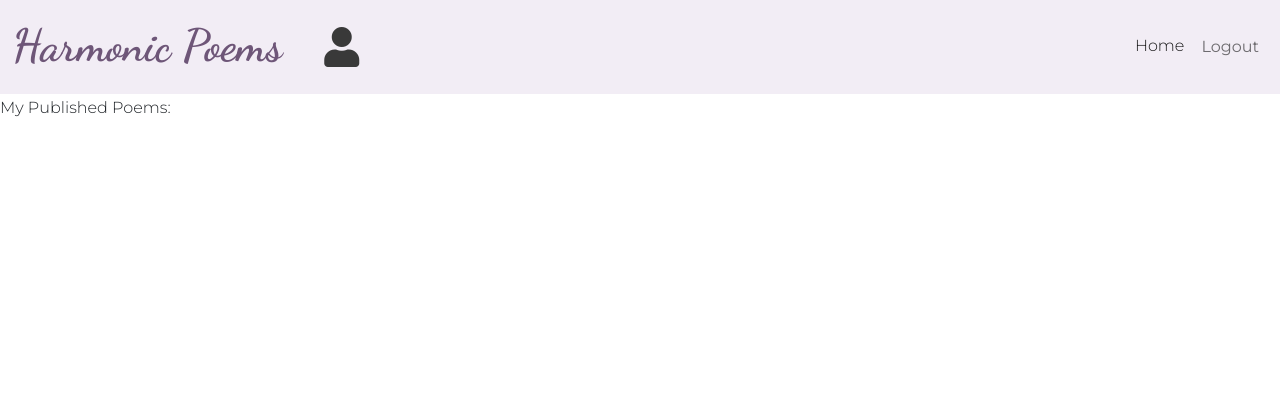
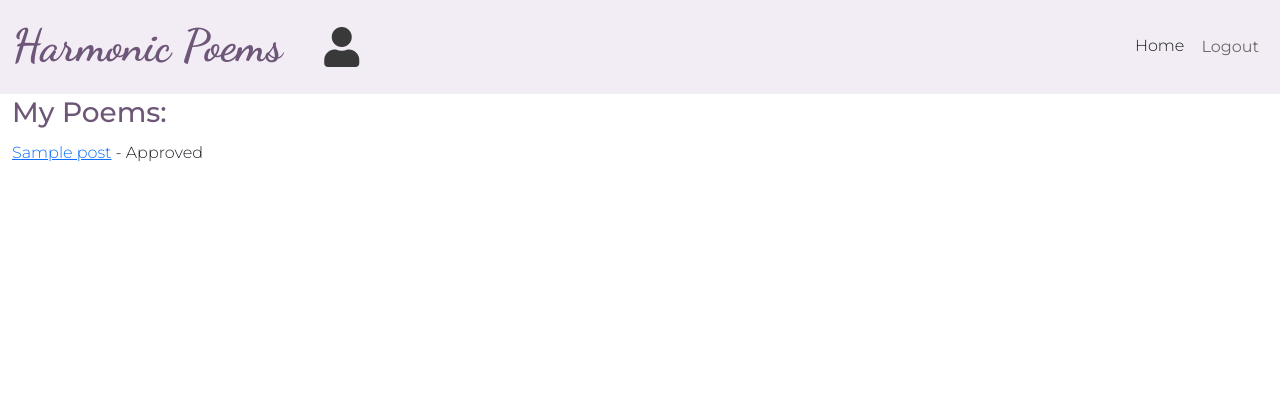
Before and after one commit to MerveKucukzoroglu/days-tea, a Django app: page /my_poems in a window 1280 px wide. Shown: the top 420 px of the page. Run offline with Django 3.2, Linux system fonts and the light colour scheme; a user stored in the database is signed in; tables that the repository leaves empty hold one stand-in row (values such as "Sample post").

Commit message:
Render only users poem for manage my poems page

```diff
--- a/poems/urls.py
+++ b/poems/urls.py
@@ -11,5 +11,4 @@ urlpatterns = [
     path('profile', views.profile, name='profile'),
     path('publish', views.publish, name='publish'),
     path('my_poems', views.myPoems, name='my_poems'),
-    path('pending_approval', views.pendingApproval, name='pending_approval'),
 ]
--- a/poems/views.py
+++ b/poems/views.py
@@ -39,6 +39,7 @@ def publish(request):
                 request, 'Your poem is successfully submitted for approval'
                 )
             form.save()
+        return redirect('my_poems')
 
     poem_form = PoemForm()
     context = {'poem_form': poem_form}
@@ -50,11 +51,9 @@ def publish(request):
 
 
 def myPoems(request):
-    return render(request, 'my_poems.html')
-
-
-def pendingApproval(request):
-    return render(request, 'pending_approval.html')
+    logged_in_user = request.user
+    logged_in_user_posts = Post.objects.filter(author=logged_in_user)
+    return render(request, 'my_poems.html', {'posts': logged_in_user_posts})
 
 
 class PoemDetails(View):
--- a/static/css/style.css
+++ b/static/css/style.css
@@ -201,7 +201,7 @@ body {
     margin-right: auto;
 }
 
-.fa-user {
+.fa-user, .fa-badge-check {
     color:#393939;
     font-size: 40px;
     padding: 10px;
--- a/templates/my_poems.html
+++ b/templates/my_poems.html
@@ -3,8 +3,22 @@
 {% block content %}
 
 <div class="container-fluid">
-    <div class="row">
-        My Published Poems:
-    </div>
+
+        <h3 class="title">My Poems:</h3>
+        <div class="col">
+            {% for post in posts %}
+                <div>
+                    {% if post.approved %}
+                    <a href="{% url 'poem_details' post.slug %}">{{ post.title }}</a>
+                    <span class="status"> - Approved</span>
+                    <i class="far fa-badge-check"></i>
+                    {% else %}
+                    <p>{{ post.title }}<span class="status"> - Pending</span></p>
+
+                    {% endif %}
+                </div>
+            {% endfor %}
+        </div>
+
 </div>
 {%endblock%}
--- a/templates/profile.html
+++ b/templates/profile.html
@@ -14,10 +14,7 @@
                 <a class="btn btn-signup btn-lg profile-item-link " href="{% url 'publish' %}">Publish a Poem</a>
             </li>
             <li class="profile-item">
-                <a class="btn btn-signup btn-lg profile-item-link" href="{% url 'my_poems' %}">My Published Poems</a>
-            </li>
-            <li class="profile-item">
-                <a class="btn btn-signup btn-lg profile-item-link" href="{% url 'pending_approval' %}">My Pending Approval Poems</a>
+                <a class="btn btn-signup btn-lg profile-item-link" href="{% url 'my_poems' %}">Manage My Poems</a>
             </li>
             <li class="profile-item">
                 <button type="button" class="btn btn-signup btn-lg btn-link" data-bs-toggle="modal" data-bs-target="#logoutModal">LOGOUT</button>
```
